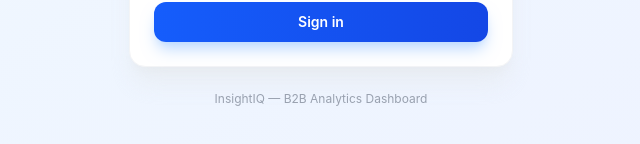
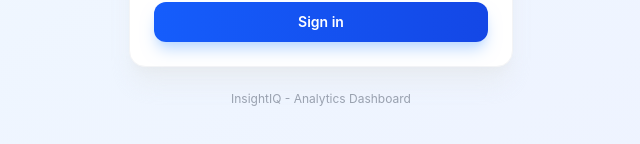
Before and after one commit to ibrahima974/ai-project, a Vue app in the folder frontend/: page /login in a window 1280 px wide. Shown: the part 546-690 px from the top of the page, without its empty margins (319-959 px from the left). Built offline with nearby package versions, Linux system fonts and the light colour scheme; no server answers; what vue3-apexcharts would draw is missing.

Commit message:
fix: loginView.vue

```diff
--- a/frontend/src/views/LoginView.vue
+++ b/frontend/src/views/LoginView.vue
@@ -73,7 +73,7 @@
         </div>
       </div>
 
-      <p class="text-center text-xs text-gray-400 mt-6">InsightIQ — B2B Analytics Dashboard</p>
+      <p class="text-center text-xs text-gray-400 mt-6">InsightIQ - Analytics Dashboard</p>
     </div>
   </div>
 </template>
```
